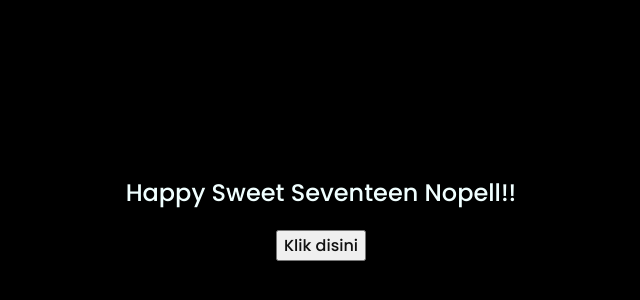
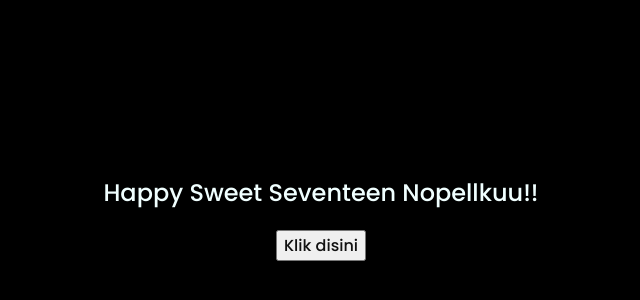
Before and after one commit to Zenxy73/biel, a plain HTML site: page index.html in a window 1280 px wide. Shown: the part 190-490 px from the top of the page, without its empty margins (327-967 px from the left). Drawn offline with Linux system fonts and the light colour scheme.

Commit message:
index.html

```diff
--- a/index.html
+++ b/index.html
@@ -14,7 +14,7 @@
 
     </div>
     <div class="description">
-        <span>Happy Sweet Seventeen Nopell!!</span>
+        <span>Happy Sweet Seventeen Nopellkuu!!</span>
     </div>
     <div class="button">
         <button>
```
